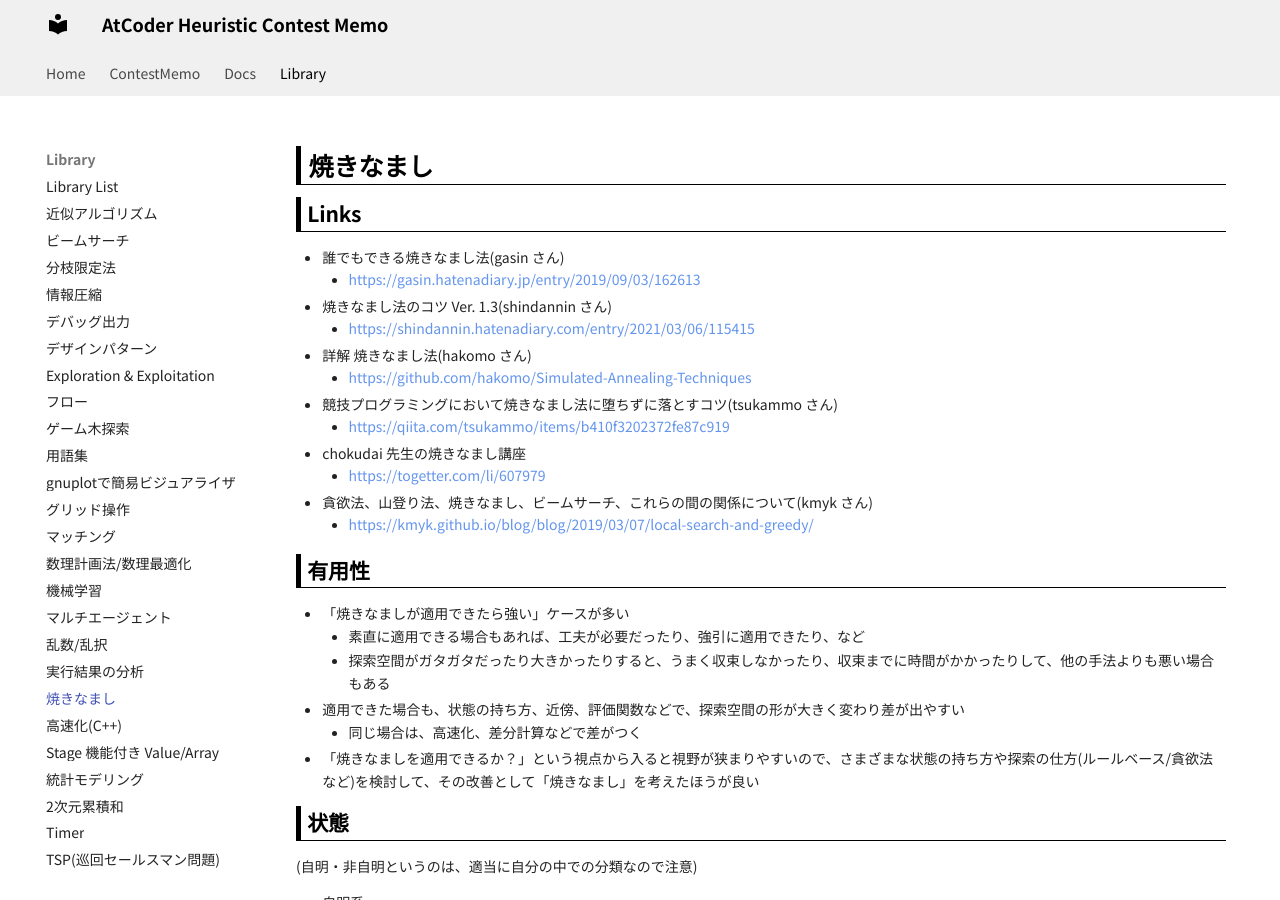
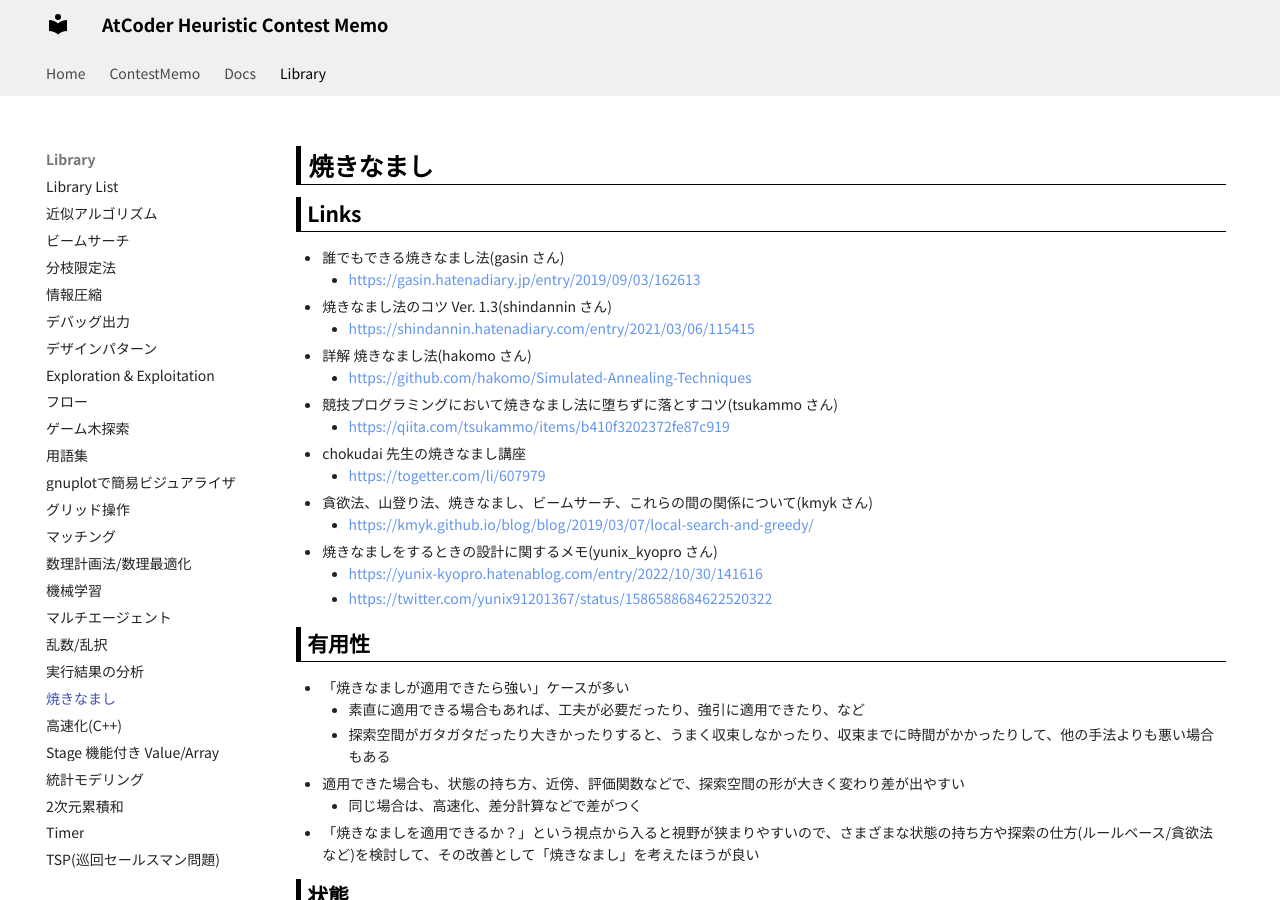
Before and after one commit to jetbead/AtCoderHeuristicContestMemo, an MkDocs documentation site: the page built from docs/Library/sa.md, in a window 1280 px wide and 900 px high. Built offline with MkDocs 1.6.1 and Material for MkDocs 9.7.7, drawn with Linux system fonts in a browser that asks for light colours; some web fonts are replaced.

Commit message:
modify sa

```diff
--- a/docs/Library/sa.md
+++ b/docs/Library/sa.md
@@ -14,6 +14,10 @@
   - https://togetter.com/li/607979
 - 貪欲法、山登り法、焼きなまし、ビームサーチ、これらの間の関係について(kmyk さん)
   - https://kmyk.github.io/blog/blog/2019/03/07/local-search-and-greedy/
+- 焼きなましをするときの設計に関するメモ(yunix_kyopro さん)
+  - https://yunix-kyopro.hatenablog.com/entry/2022/10/30/141616
+  - https://twitter.com/yunix91201367/status/1586588684622520322
+
 
 ## 有用性
 
```
